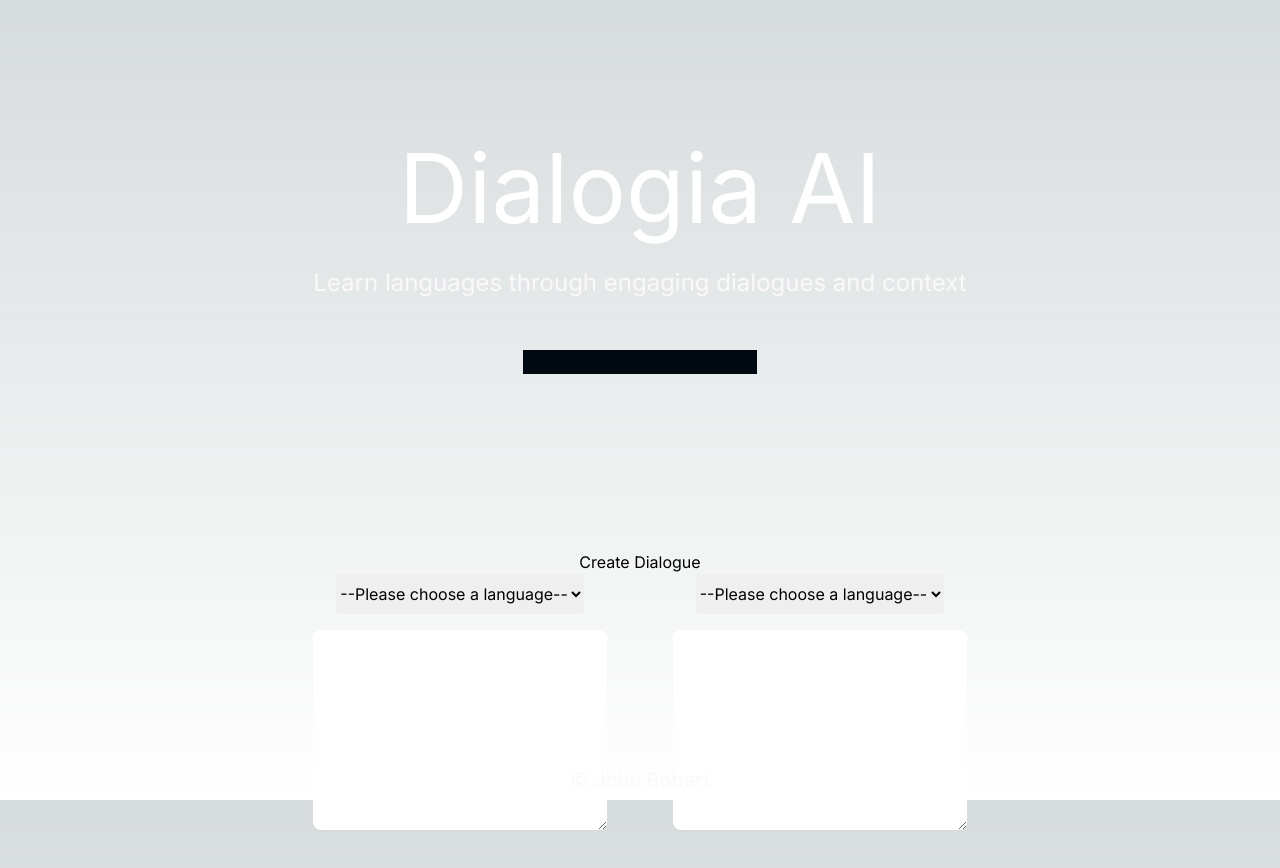
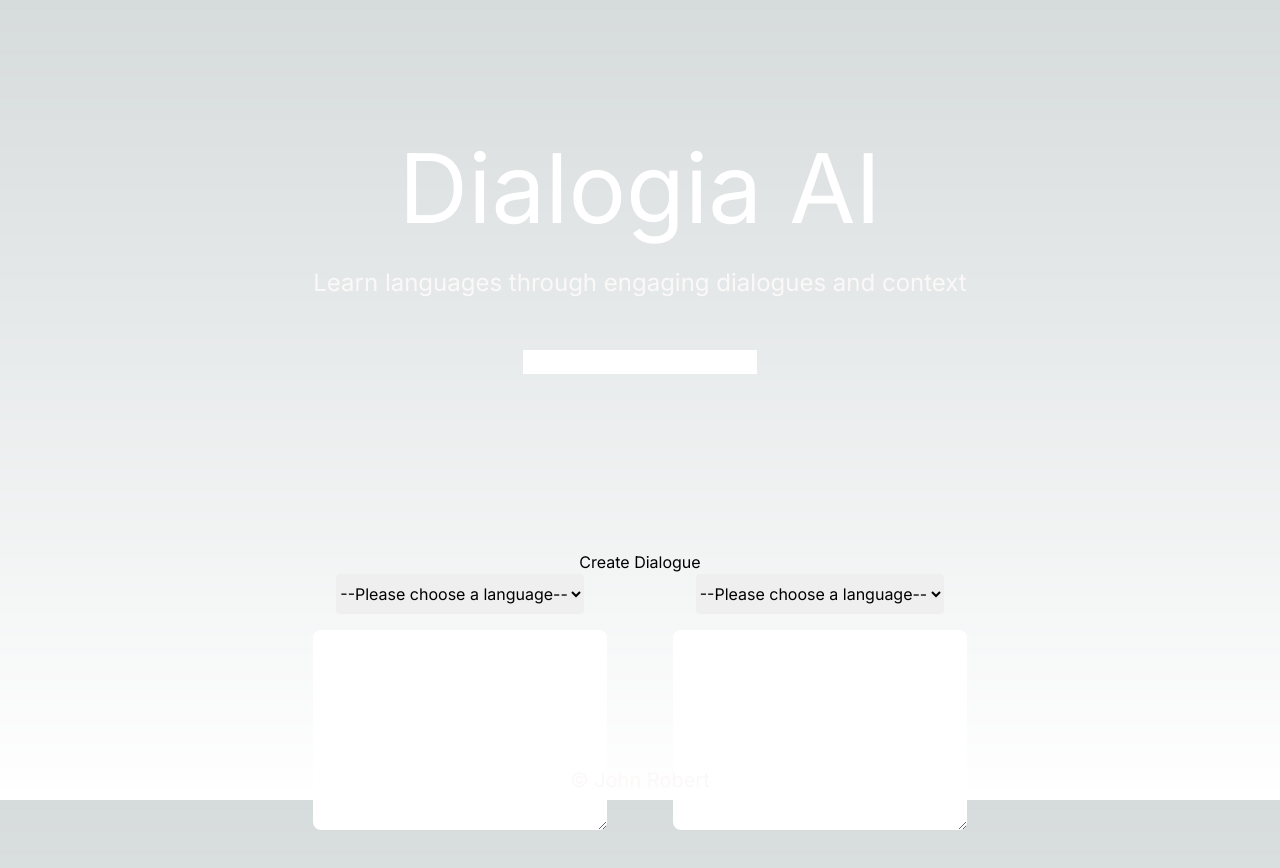
Before and after one commit to trojrobert/Dialogia, a Next.js app in the folder frontend/: page / in a window 1280 px wide. Shown: the top 868 px of the page. Built offline with nearby package versions, Linux system fonts and the light colour scheme.

Commit message:
change input css

```diff
--- a/frontend/components/Translator/Translator.css
+++ b/frontend/components/Translator/Translator.css
@@ -44,6 +44,10 @@ textarea{
     color: #010912;
 }
 
+input{
+    background: white;
+}
+
 
 @media (min-width: 750px) {
 .translator-select{
```
